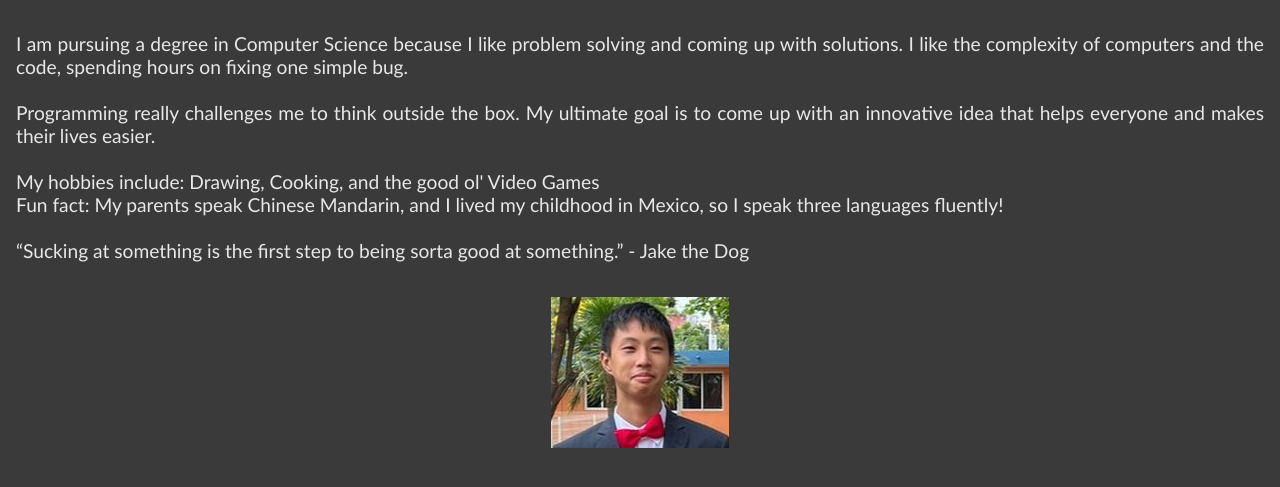
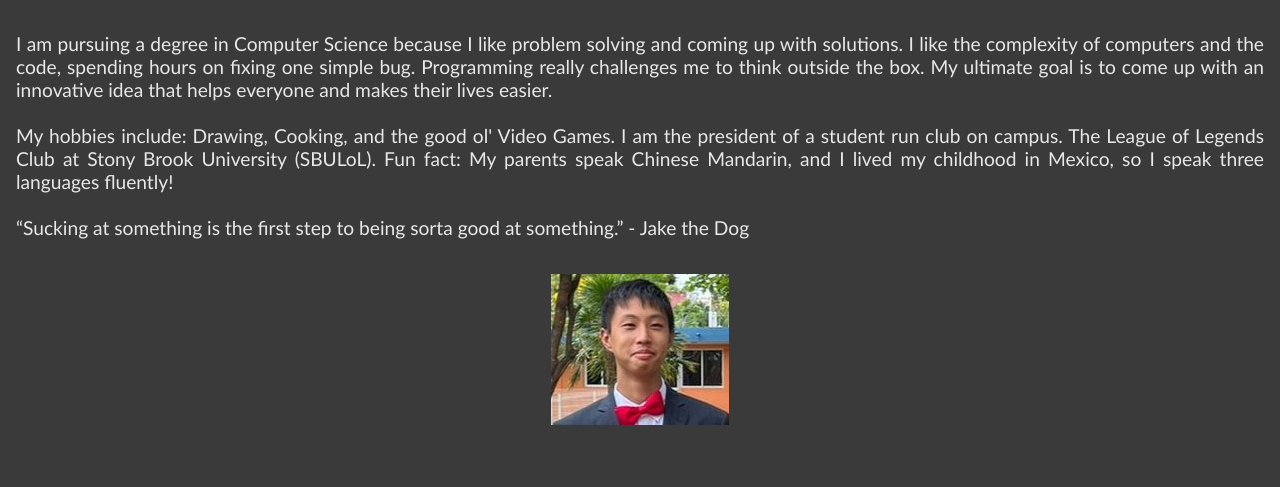
Before and after one commit to Martragon/martin-you-portfolio, a plain HTML site: page about.html in a window 1280 px wide. Shown: the part 211-698 px from the top of the page. Drawn offline with Linux system fonts and the light colour scheme.

Commit message:
Changed about page

```diff
--- a/about.html
+++ b/about.html
@@ -17,13 +17,9 @@
     <div class="title">About</div>
     <br>
     <div class="container">
-    <div>I am pursuing a degree in Computer Science because I like problem solving and coming up with solutions. I like the complexity of computers and the code, spending hours on fixing one simple bug.</div>
-    <div></div>
+    <div>I am pursuing a degree in Computer Science because I like problem solving and coming up with solutions. I like the complexity of computers and the code, spending hours on fixing one simple bug. Programming really challenges me to think outside the box. My ultimate goal is to come up with an innovative idea that helps everyone and makes their lives easier.</div>
     <br>
-    <div >Programming really challenges me to think outside the box. My ultimate goal is to come up with an innovative idea that helps everyone and makes their lives easier.</div>
-    <br>
-    <div>My hobbies include: Drawing, Cooking, and the good ol' Video Games</div>
-    <div>Fun fact: My parents speak Chinese Mandarin, and I lived my childhood in Mexico, so I speak three languages fluently!</div>
+    <div>My hobbies include: Drawing, Cooking, and the good ol' Video Games. I am the president of a student run club on campus. The League of Legends Club at Stony Brook University (SBULoL). Fun fact: My parents speak Chinese Mandarin, and I lived my childhood in Mexico, so I speak three languages fluently!</div>
     <br>
     <div>“Sucking at something is the first step to being sorta good at something.” - Jake the Dog</div>
     </div>
```
